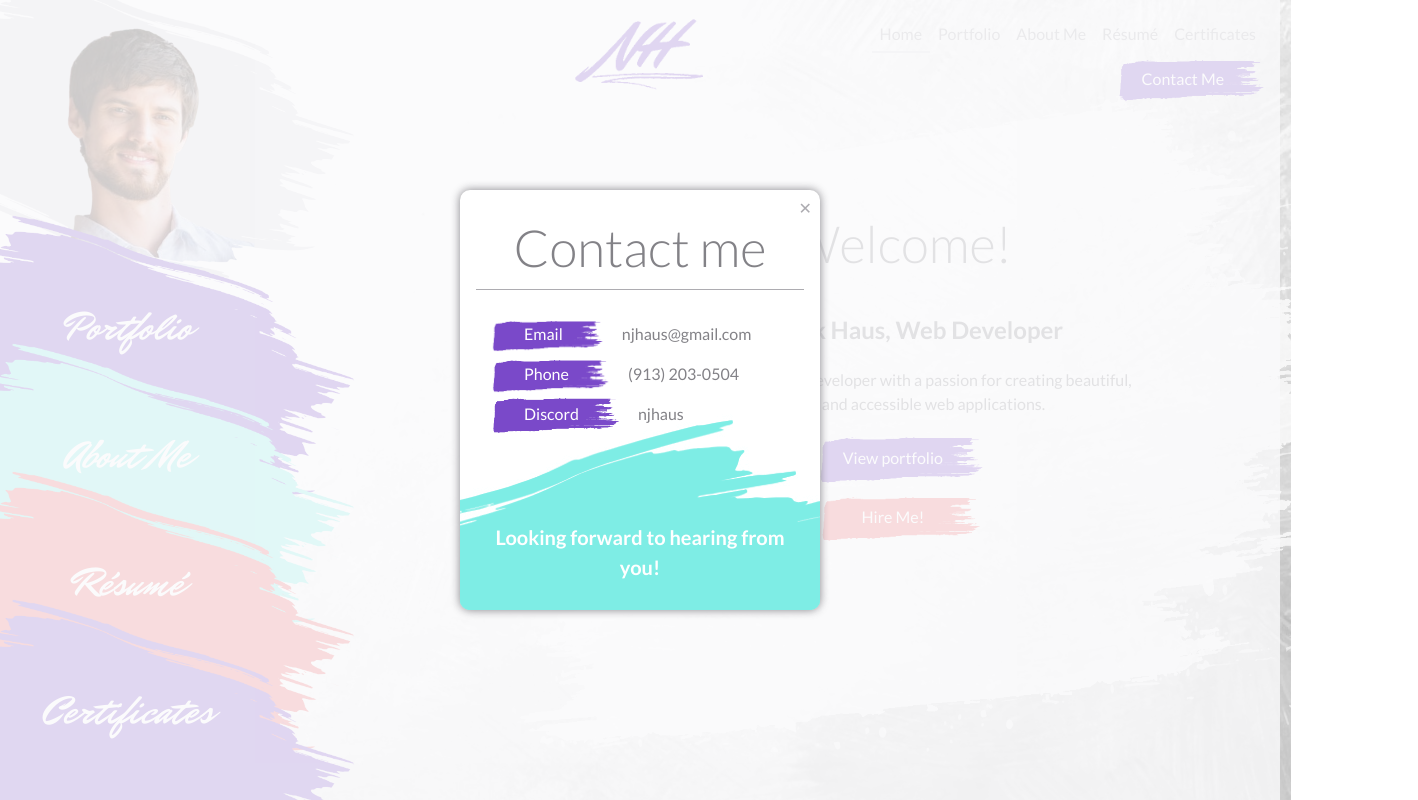
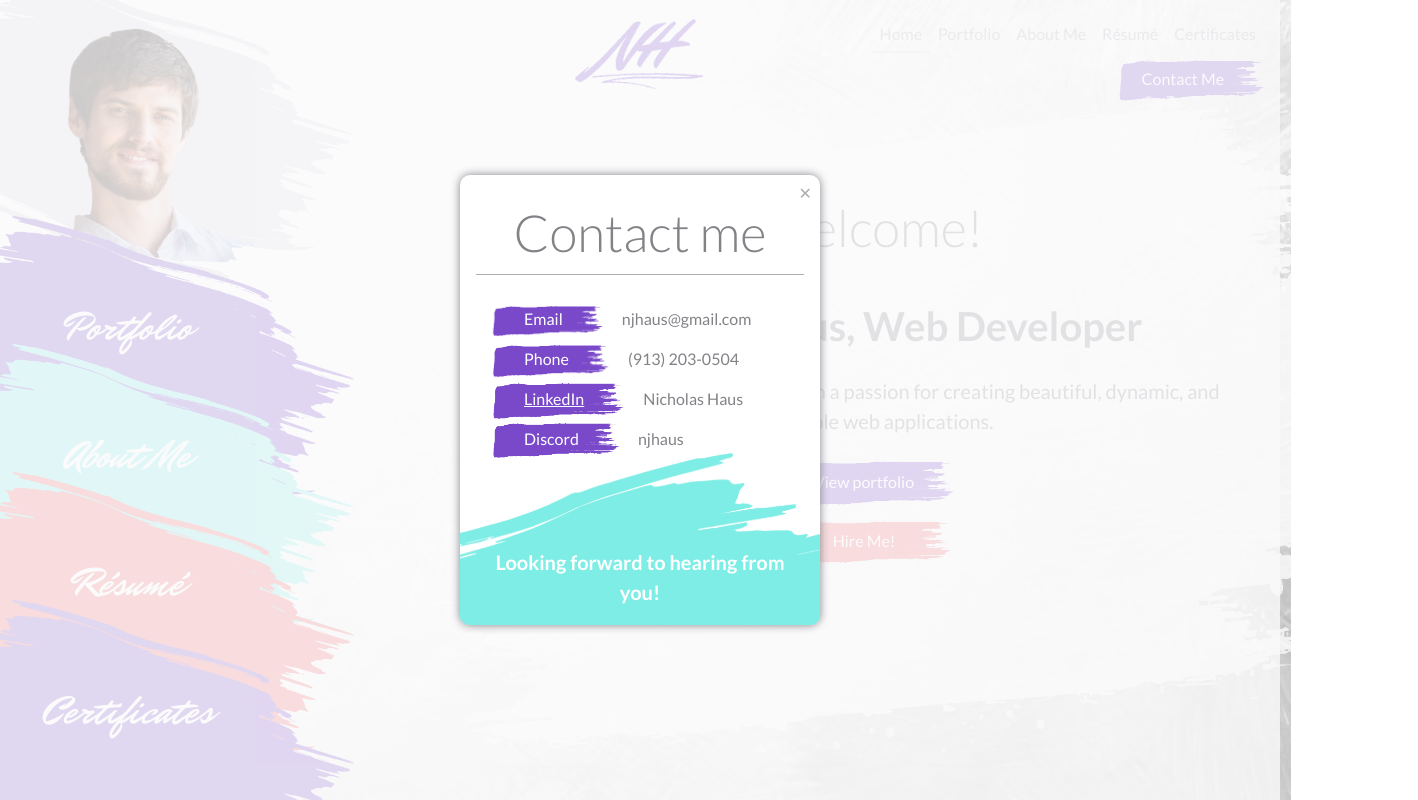
Before and after one commit to njhaus/portfolio-dev, a React (Vite) app: page / in a window 1280 px wide. Both pictures are taken after a click on the button "Contact Me". Shown: the top 800 px of the page, 1418 px wide, since content can reach past the window. Built offline with nearby package versions, Linux system fonts and the light colour scheme; the HTML template or start-up script is replaced by a standard one.

Commit message:
Add project and contact links

```diff
--- a/src/App.css
+++ b/src/App.css
@@ -49,6 +49,7 @@ body {
   margin: 0;
   width: 100vw;
   min-width: 320px;
+  max-width: 1300px;
   height: 48rem;
   min-height: 100vh;
   position: relative;
@@ -137,7 +138,7 @@ nav {
 .dialog {
   width: 360px;
   max-width: 100vw;
-  height: 420px;
+  height: 450px;
   background-color: white;
   margin: 0 auto;
   margin-top: 50vh;
@@ -216,7 +217,7 @@ nav {
     mask-repeat: no-repeat;
     position: absolute;
     transform: scaleX(-1);
-    top: 14rem;
+    top: 17rem;
     left: -20rem;
     background-color: var(--lt-teal);
 }
@@ -233,7 +234,7 @@ main {
 }
 
 .side-menu-section {
-  width: 35%;
+  width: 30%;
   height: 38rem;
   min-width: 360px;
   overflow-y: hidden;
@@ -331,13 +332,14 @@ main {
   background-color: transparent;
   position: relative;
   font-family: var(--main-font);
-  width: 65%;
+  width: 70%;
+  max-width: 900px;
   padding: 0 3rem;
 }
 
 .page-overlay {
   height: calc(100% + 3rem);
-  width: 100%;
+  width: 110%;
   /* overflow-y: scroll; */
   margin-top: -4rem;
   padding: 6rem;
@@ -378,12 +380,14 @@ main {
 
 /* Welcome */
 
-.welcome-page {
-  margin-top: 1rem;
+
+.welcome-page h2 {
+  font-size: 2.5rem;
+  margin: 1rem 0;
 }
 
 .welcome-page p {
-  padding: 0 15%;
+  font-size: 1.25rem;
 }
 
 .view-portfolio-btn {
@@ -653,4 +657,9 @@ nav {
       left: 25%;
     }
 
+        .welcome-page {
+          margin-top: 1rem;
+          padding-left: 5rem;
+          padding-right: 1rem;
+        }
 }
--- a/src/components/pages/Resume.tsx
+++ b/src/components/pages/Resume.tsx
@@ -7,7 +7,7 @@ const Resume = () => {
       <object
         className="resume"
         type="application/pdf"
-        data="/CS50_certificate.pdf"
+        data="../../public/CS50_certificate.pdf"
       ></object>
       <p>
         PDF not loading?{" "}
--- a/src/components/pages/portfolio/Project.tsx
+++ b/src/components/pages/portfolio/Project.tsx
@@ -22,18 +22,15 @@ const Project = ({title,
       <h3>{title}</h3>
       <div className="pills-container">
         {pills.map((pill, i) => (
-          <Pill
-            key={i}
-            text={pill}
-          ></Pill>
+          <Pill key={i} text={pill}></Pill>
         ))}
       </div>
       <p>{desc}</p>
       <div>
-        <a href={githubLink}>
+        <a href={githubLink} target="_blank">
           <button className="btn project-btn">Github Repo</button>
         </a>
-        <a href={liveLink}>
+        <a href={liveLink} target="_blank">
           <button className="btn project-btn">Live Site</button>
         </a>
       </div>
--- a/src/components/parts/Contact.tsx
+++ b/src/components/parts/Contact.tsx
@@ -29,7 +29,11 @@ if (!dialogOpen) return
 
   return (
     <div className="dialog-overlay" onClick={(e) => stopCloseDialog(e)}>
-      <div ref={dialogRef} className="dialog" onClick={(e) => stopCloseDialog(e)}>
+      <div
+        ref={dialogRef}
+        className="dialog"
+        onClick={(e) => stopCloseDialog(e)}
+      >
         <button className="dialog-close" onClick={() => handleDialog(false)}>
           &#x2715;
         </button>
@@ -42,7 +46,20 @@ if (!dialogOpen) return
             <span className="dialog-brush">Phone</span> (913) 203-0504
           </li>
           <li>
-            <span className="dialog-brush">Discord</span> njhaus
+            <a
+              className="dialog-brush"
+              href="https://www.linkedin.com/in/nicholas-haus-b8b58b277/"
+              target="_blank"
+            >
+              LinkedIn
+            </a>{" "}
+            Nicholas Haus
+          </li>
+          <li>
+            <span className="dialog-brush">
+              Discord
+            </span>{" "}
+            njhaus
           </li>
         </ul>
         <p>Looking forward to hearing from you!</p>
```
